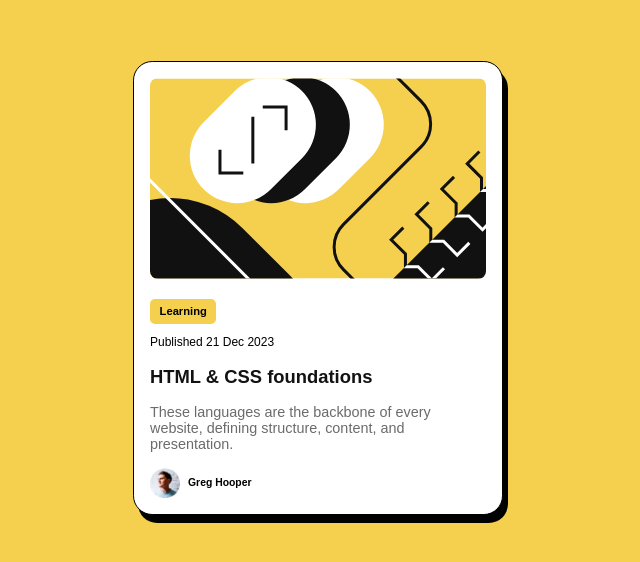
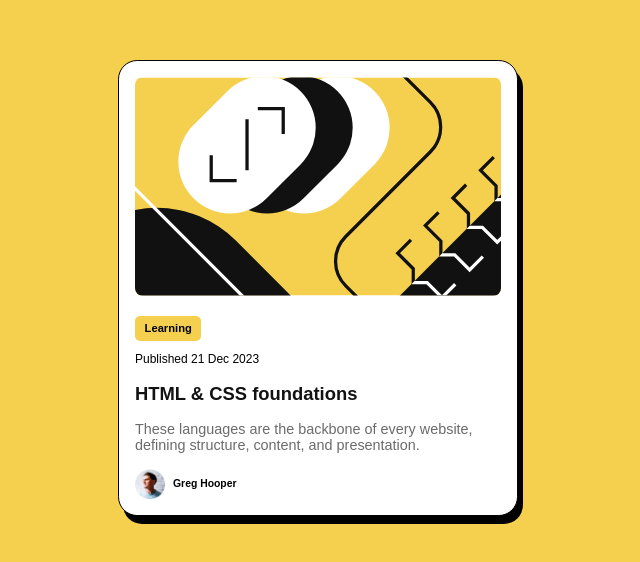
Before and after one commit to Sheyon565/BlogPreviewCard, a plain HTML site: page index.html in a window 1280 px wide. Shown: the part 112-674 px from the top of the page, without its empty margins (322-962 px from the left). Drawn offline with Linux system fonts and the light colour scheme; a web font is replaced by a local one.

Commit message:
Adjust card 400

```diff
--- a/css/style.css
+++ b/css/style.css
@@ -40,7 +40,7 @@ body {
 }
 
 .card {
-    width: min(100%, 370px);
+    width: min(100%, 400px);
     padding: 1rem;
     border-radius: 1.2rem;
     border: 1px solid #000;
```
